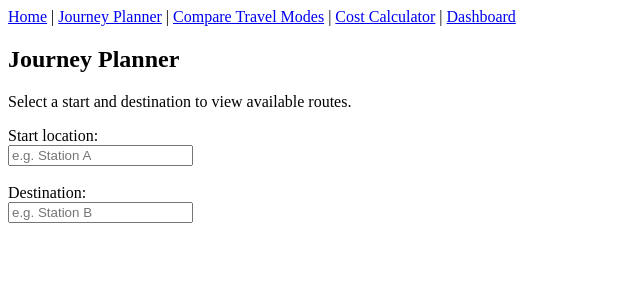
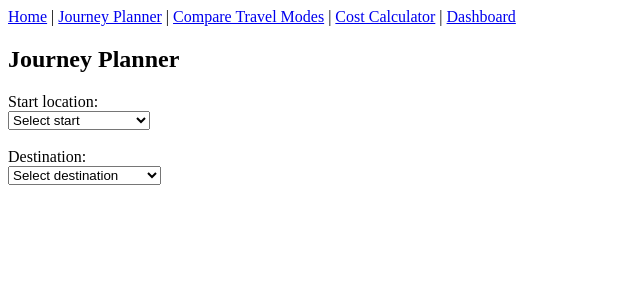
Before and after one commit to sitanatarajan2006/React-Project, a React (Vite) app in the folder st-marys-mobility-hub/: page /journey-planner in a window 1280 px wide. Shown: the top 300 px of the page, without its empty margins (0-640 px from the left). Built offline with nearby package versions, Linux system fonts and the light colour scheme.

Commit message:
added drop down locations

```diff
--- a/st-marys-mobility-hub/src/pages/JourneyPlanner.jsx
+++ b/st-marys-mobility-hub/src/pages/JourneyPlanner.jsx
@@ -7,27 +7,26 @@ function JourneyPlanner() {
   return (
     <div>
       <h2>Journey Planner</h2>
-      <p>Select a start and destination to view available routes.</p>
 
       <label>Start location:</label>
       <br />
-      <input
-        type="text"
-        value={start}
-        onChange={(e) => setStart(e.target.value)}
-        placeholder="e.g. Station A"
-      />
+      <select value={start} onChange={(e) => setStart(e.target.value)}>
+        <option value="">Select start</option>
+        <option value="St Marys">St Mary’s Campus</option>
+        <option value="Twickenham">Twickenham Station</option>
+        <option value="Richmond">Richmond Station</option>
+      </select>
 
       <br /><br />
 
       <label>Destination:</label>
       <br />
-      <input
-        type="text"
-        value={end}
-        onChange={(e) => setEnd(e.target.value)}
-        placeholder="e.g. Station B"
-      />
+      <select value={end} onChange={(e) => setEnd(e.target.value)}>
+        <option value="">Select destination</option>
+        <option value="Richmond">Richmond Station</option>
+        <option value="Kingston">Kingston Town Centre</option>
+        <option value="Waterloo">Waterloo</option>
+      </select>
     </div>
   );
 }
```
